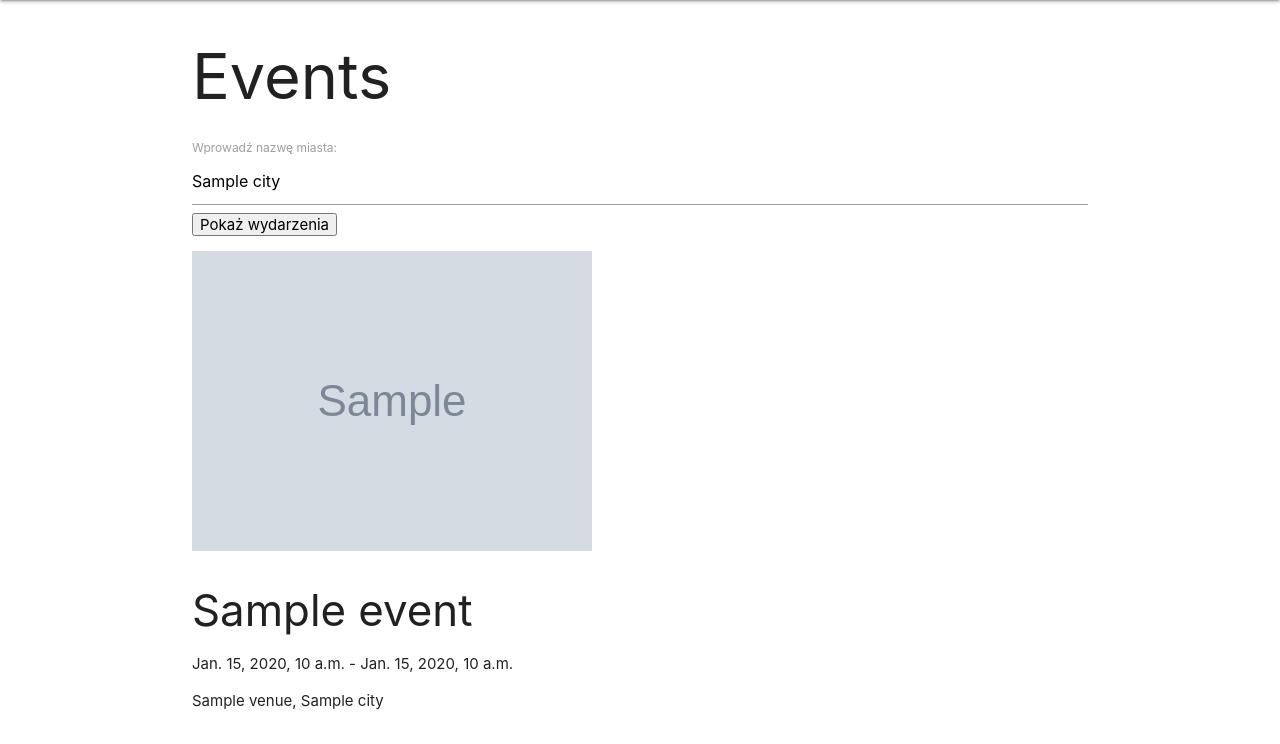
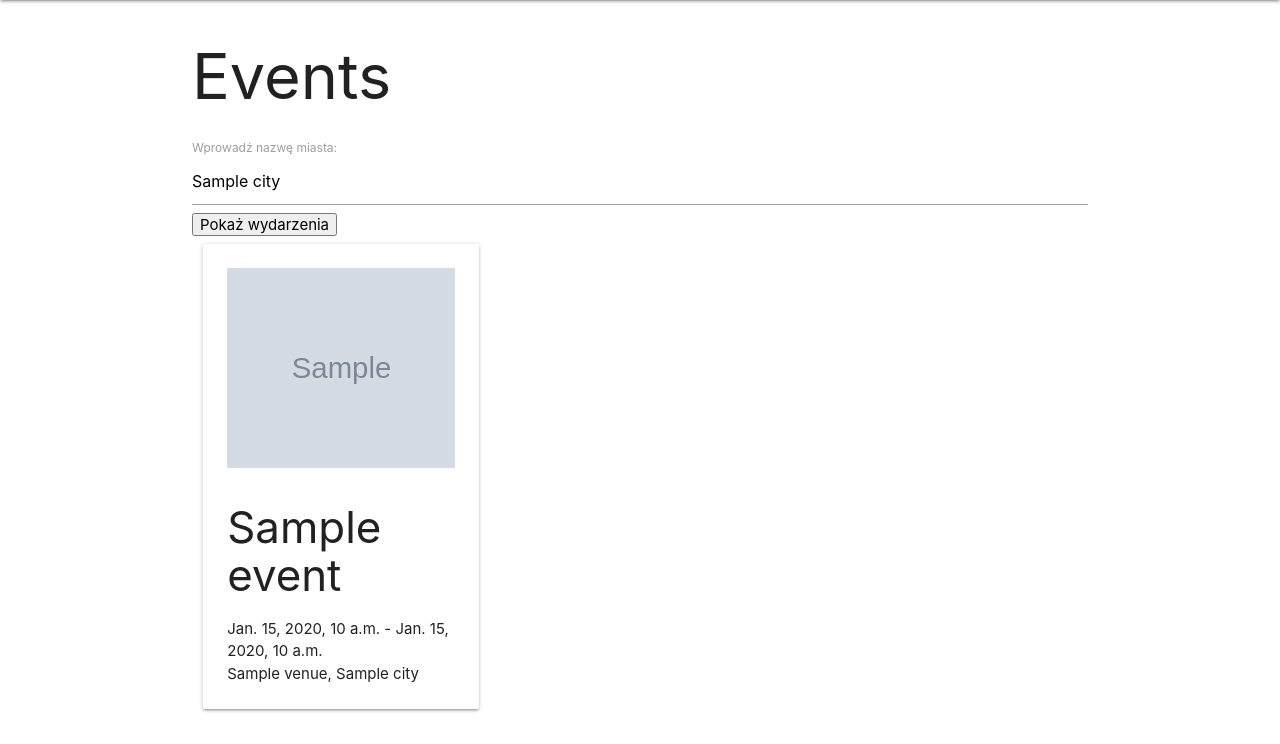
Before and after one commit to kaietanpaul/Roam.io, a Django app: template events/templates/events/events.html in a window 1280 px wide. Shown: the part 64-808 px from the top of the page. Before the commit the page ends 774 px from the top, so only its background shows below. Run offline with Django 4.2, Linux system fonts and the light colour scheme; the template is opened without the code that fills it: most values are stand-ins (such as "Sample title", 1, 10 or a date in 2020); grey boxes marked "Sample" are stand-in pictures; some libraries are stand-ins or nearby versions.

Commit message:
cards for events

```diff
--- a/events/templates/events/events.html
+++ b/events/templates/events/events.html
@@ -16,16 +16,20 @@
                 <button type="submit">Edytuj</button>
                 <button type="button" class="delete-city" data-city-id="{{ city.id }}">Usuń</button>
             </form>
-    <ul>
+            <div class="row">
                 {% for event in city_events %}
-        <li>
-            <img src="{{ event|get_item:'images'|first|get_item:'url' }}" alt="Event image">
+                    <div class="col s12 m6 l4">
+                        <div class="card">
+                            <div class="card-content">
+                                <img class="event-image" src="{{ event|get_item:'images'|first|get_item:'url' }}" alt="Event image">
                                 <h3>{{ event.name }}</h3>
                                 <p>{{ event.dates.start.localDate }} - {{ event.dates.start.localTime }}</p>
                                 <p>{{ event|get_item:'_embedded'|get_item:'venues'|first|get_item:'name' }}, {{ event|get_item:'_embedded'|get_item:'venues'|first|get_item:'city'|get_item:'name' }}</p>
-        </li>
+                            </div>
+                        </div>
+                    </div>
                 {% endfor %}
-    </ul>
+            </div>
         {% endfor %}
     {% endif %}
     {% if not user.is_authenticated %}
@@ -34,17 +38,22 @@
             <input type="text" name="city" id="city" value="{{ city }}">
             <input type="submit" value="Pokaż wydarzenia">
         </form>
-    <ul>
+        <div class="row">
             {% for event in city_events %}
-        <li>
-            <img src="{{ event|get_item:'images'|first|get_item:'url' }}" alt="Event image">
+                <div class="col s12 m6 l4">
+                    <div class="card">
+                        <div class="card-content">
+                            <img class="event-image" src="{{ event|get_item:'images'|first|get_item:'url' }}" alt="Event image">
                             <h3>{{ event.name }}</h3>
                             <p>{{ event.dates.start.localDate }} - {{ event.dates.start.localTime }}</p>
                             <p>{{ event|get_item:'_embedded'|get_item:'venues'|first|get_item:'name' }}, {{ event|get_item:'_embedded'|get_item:'venues'|first|get_item:'city'|get_item:'name' }}</p>
-        </li>
+                        </div>
+                    </div>
+                </div>
             {% endfor %}
+        </div>
+    {% endif %}
     </ul>
-    {% endif %}
     <script>
         const deleteButtons = document.querySelectorAll('.delete-city');
         deleteButtons.forEach((button) => {
--- a/templates/base.html
+++ b/templates/base.html
@@ -7,6 +7,13 @@
     <title>{% block title %}ROAMIO{% endblock title %}</title>
     <link rel="stylesheet" href="https://cdnjs.cloudflare.com/ajax/libs/materialize/1.0.0/css/materialize.min.css">
     <link href="https://fonts.googleapis.com/icon?family=Material+Icons" rel="stylesheet">
+    <style>
+        .event-image {
+            width: 100%;
+            height: 200px;
+            object-fit: cover;
+        }
+    </style>
 </head>
 <body>
     <header>
```
Lines whose indentation alone changed are shown as unchanged.
